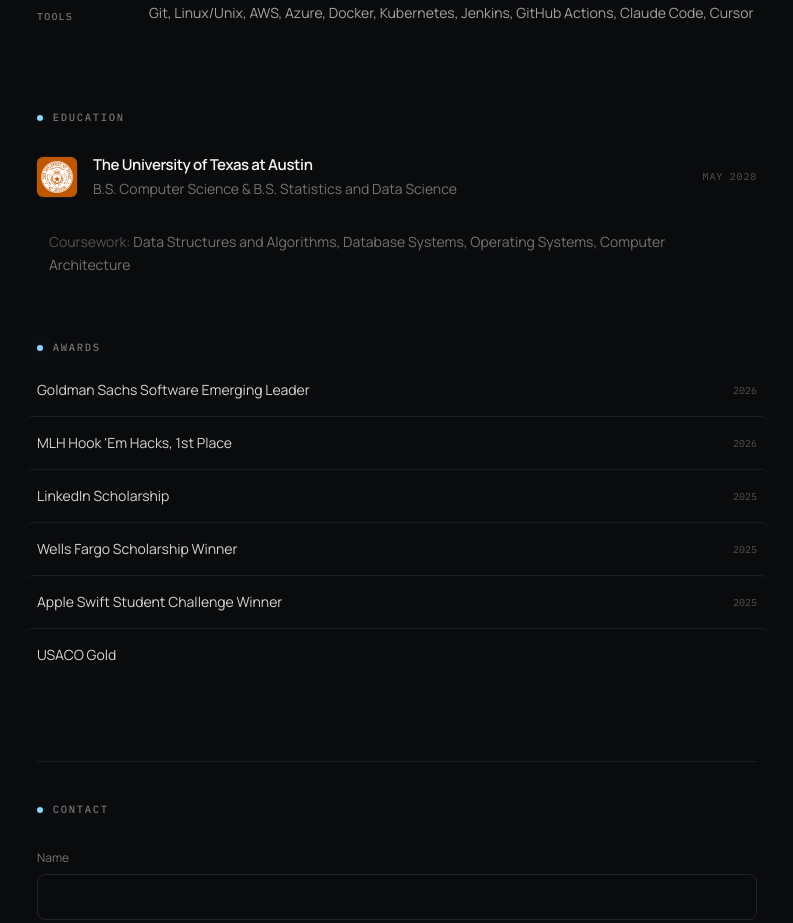
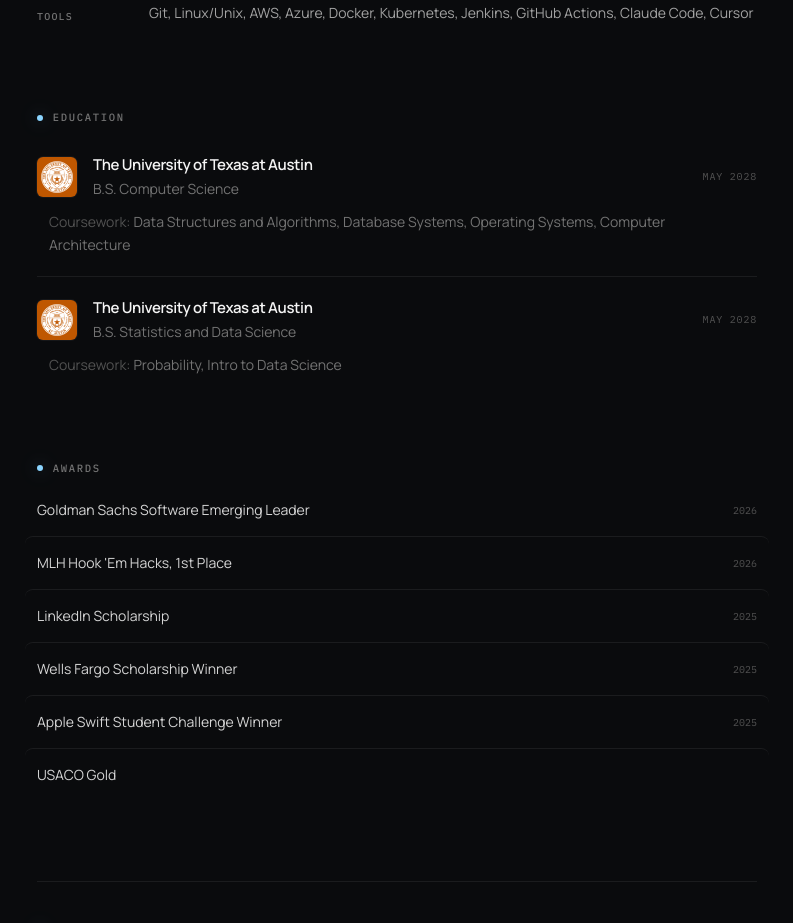
Before and after one commit to PanavMhatre/PanavPortfolio, a React (Vite) app: page / in a window 1280 px wide. Shown: the part 5820-6743 px from the top of the page, without its empty margins (243-1036 px from the left). Built offline with nearby package versions, Linux system fonts and the light colour scheme; what tailwindcss-animated would draw is missing.

Commit message:
feat: separate education degrees

```diff
--- a/api/chat.js
+++ b/api/chat.js
@@ -34,7 +34,7 @@
 - Wells Fargo Scholarship Winner (2025).
 - Apple Swift Student Challenge Winner (2025).
 - USACO Gold.
-- B.S. Computer Science and B.S. Statistics & Data Science, The University of Texas at Austin (May 2028).
+- The University of Texas at Austin (May 2028): two separate degrees. B.S. Computer Science, coursework includes Data Structures and Algorithms, Database Systems, Operating Systems, Computer Architecture. B.S. Statistics and Data Science, coursework includes Probability, Intro to Data Science (more to be added later).
 
 Skills shown on the resume:
 - Languages: Java, Python, C, C++, SQL, TypeScript, JavaScript, Swift, Kotlin, R.
--- a/src/sections/Skills.tsx
+++ b/src/sections/Skills.tsx
@@ -12,6 +12,18 @@
   {
     category: "Tools",
     items: "Git, Linux/Unix, AWS, Azure, Docker, Kubernetes, Jenkins, GitHub Actions, Claude Code, Cursor",
+  },
+];
+
+const education = [
+  {
+    degree: "B.S. Computer Science",
+    coursework:
+      "Data Structures and Algorithms, Database Systems, Operating Systems, Computer Architecture",
+  },
+  {
+    degree: "B.S. Statistics and Data Science",
+    coursework: "Probability, Intro to Data Science",
   },
 ];
 
@@ -43,7 +55,10 @@
 
       <div className="mt-16">
         <h2 className="section-label mb-2">Education</h2>
-        <div className="-mx-3 flex items-center rounded-lg px-3 py-5 transition-colors hover:bg-white/[0.025]">
+        <div className="divide-y divide-white/[0.07]">
+          {education.map((entry) => (
+            <div key={entry.degree} className="py-5">
+              <div className="-mx-3 flex items-center rounded-lg px-3 transition-colors hover:bg-white/[0.025]">
                 <div className="mr-4 flex h-10 w-10 flex-shrink-0 items-center justify-center overflow-hidden rounded-md bg-[#BF5700] ring-1 ring-white/5">
                   <img
                     src={utaustinLogo}
@@ -55,18 +70,18 @@
                   <h3 className="text-[15px] font-semibold tracking-tight text-neutral-100">
                     The University of Texas at Austin
                   </h3>
-            <p className="mt-0.5 text-sm text-neutral-500">
-              B.S. Computer Science &amp; B.S. Statistics and Data Science
-            </p>
+                  <p className="mt-0.5 text-sm text-neutral-500">{entry.degree}</p>
                 </div>
                 <span className="ml-4 flex-shrink-0 font-mono text-[10px] uppercase tracking-[0.08em] text-neutral-600 tabular-nums">
                   May 2028
                 </span>
               </div>
               <p className="mt-3 px-3 text-sm leading-relaxed text-neutral-500">
-          <span className="text-neutral-600">Coursework:</span> Data Structures and
-          Algorithms, Database Systems, Operating Systems, Computer Architecture
+                <span className="text-neutral-600">Coursework:</span> {entry.coursework}
               </p>
+            </div>
+          ))}
+        </div>
       </div>
 
       <div className="mt-16">
```
Lines whose indentation alone changed are shown as unchanged.
